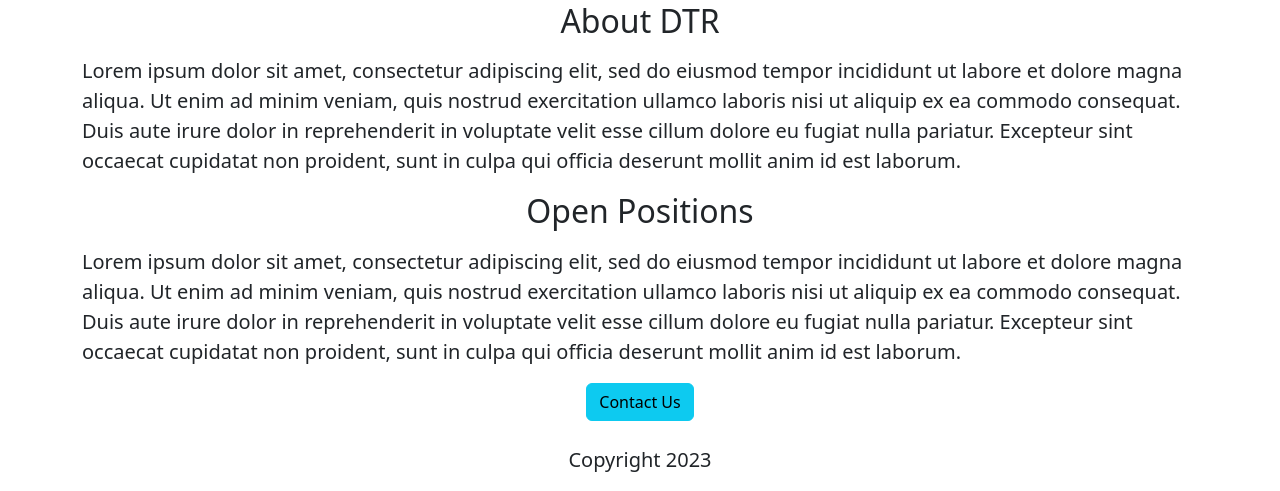
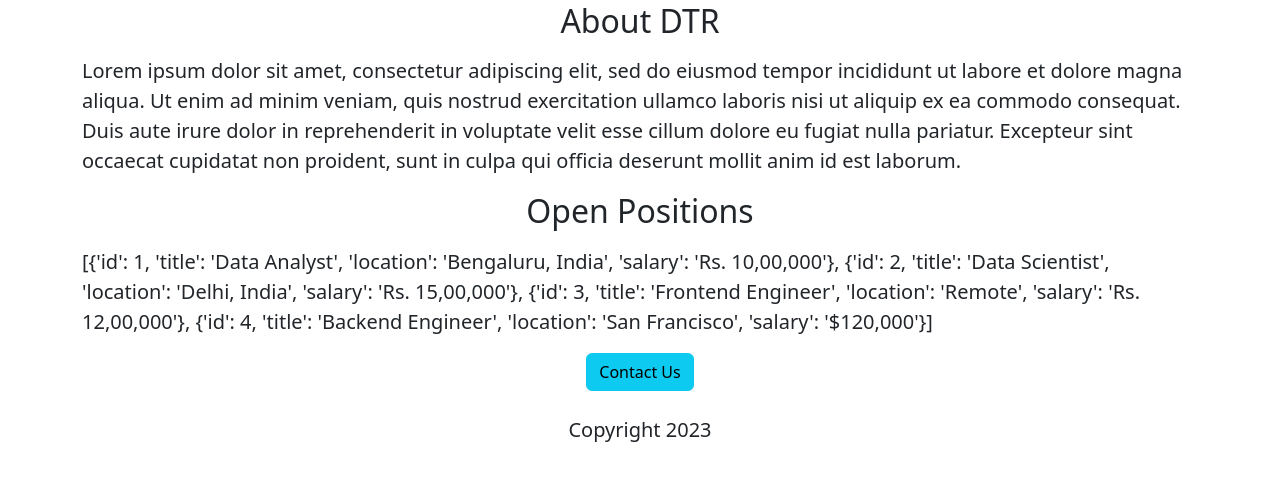
Before and after one commit to Triz-tan/thesis-website, a Flask app: page / in a window 1280 px wide. Shown: the part 702-1193 px from the top of the page. After the commit the page ends 1144 px from the top, so only its background shows below. Run offline with Flask 3, Linux system fonts and the light colour scheme.

Commit message:
update app.py

```diff
--- a/app.py
+++ b/app.py
@@ -2,9 +2,39 @@ from flask import Flask, render_template
 
 app = Flask(__name__)
 
+JOBS = [
+  {
+    'id': 1,
+    'title': 'Data Analyst',
+    'location': 'Bengaluru, India',
+    'salary': 'Rs. 10,00,000'
+  },
+
+   {
+    'id': 2,
+    'title': 'Data Scientist',
+    'location': 'Delhi, India',
+    'salary': 'Rs. 15,00,000'
+  },
+
+   {
+    'id': 3,
+    'title': 'Frontend Engineer',
+    'location': 'Remote',
+    'salary': 'Rs. 12,00,000'
+  },
+
+   {
+    'id': 4,
+    'title': 'Backend Engineer',
+    'location': 'San Francisco',
+    'salary': '$120,000'
+  }
+]
+
 @app.route("/")
 def hello_world():
-  return render_template('home.html')
+  return render_template('home.html', jobs=JOBS)
 
 if __name__ == "__main__":
   app.run(host='0.0.0.0' , debug=True)
--- a/templates/home.html
+++ b/templates/home.html
@@ -22,7 +22,7 @@
     </p>
   <h2 class="text-center mt-3 mb-3">Open Positions</h2>
     <p class="lead">
-      Lorem ipsum dolor sit amet, consectetur adipiscing elit, sed do eiusmod tempor incididunt ut labore et dolore magna aliqua. Ut enim ad minim veniam, quis nostrud exercitation ullamco laboris nisi ut aliquip ex ea commodo consequat. Duis aute irure dolor in reprehenderit in voluptate velit esse cillum dolore eu fugiat nulla pariatur. Excepteur sint occaecat cupidatat non proident, sunt in culpa qui officia deserunt mollit anim id est laborum.
+      {{jobs}}
     </p>
   <div class="text-center mt-3 mb-3">
   <button class="btn btn-info">Contact Us</button>
```
